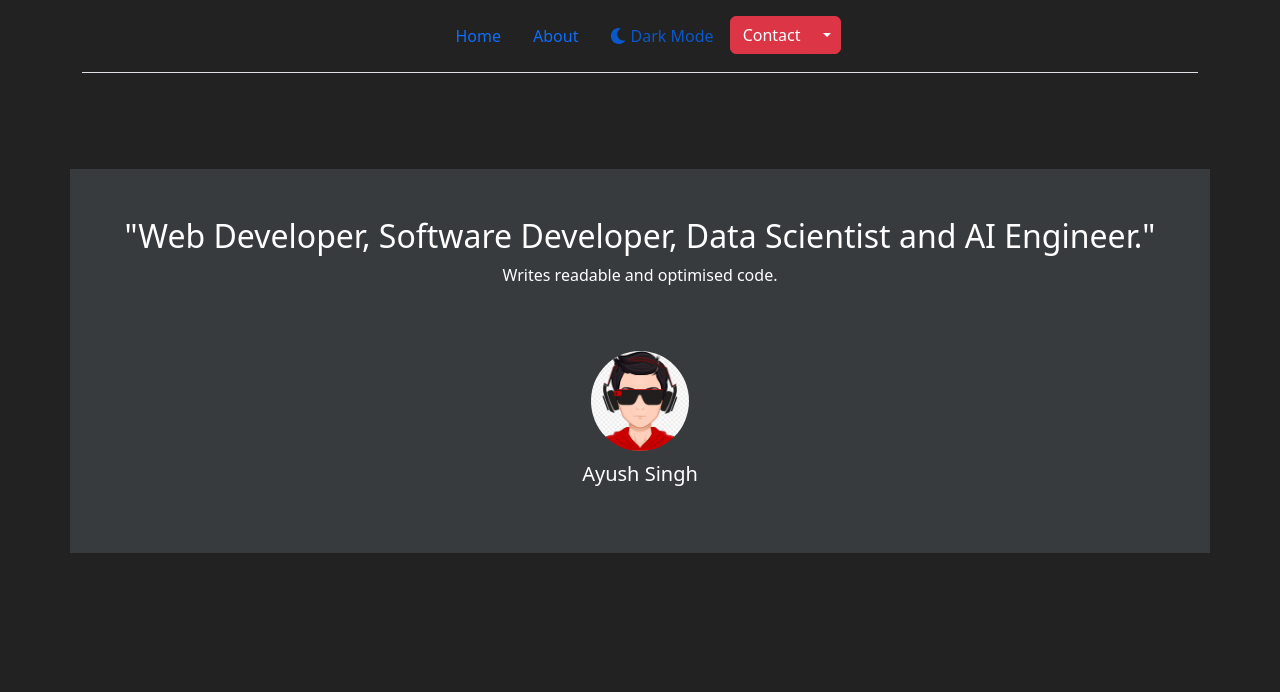
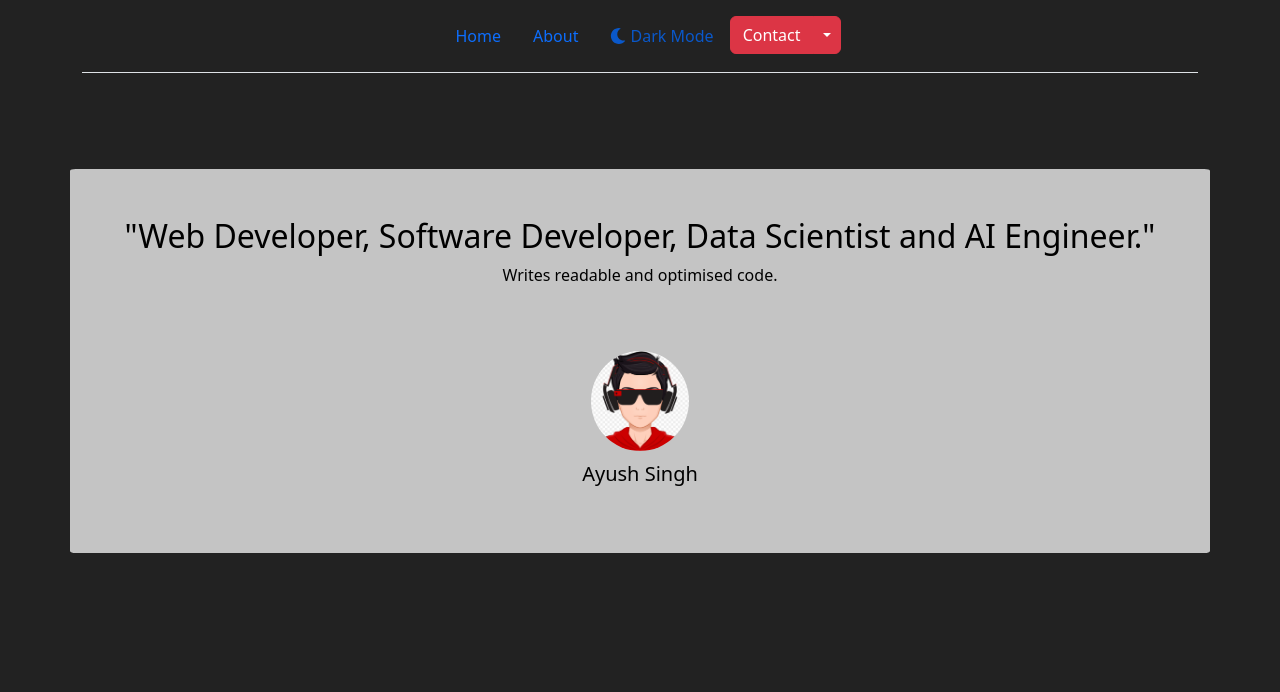
Before and after one commit to AyushSingh916/Portfolio, a website: page index.html in a window 1280 px wide. Both pictures are taken after a click on the item "Dark Mode". Shown: the top 692 px of the page. Drawn offline with nearby package versions, Linux system fonts and the light colour scheme.

Commit message:
Adding features in light mode

```diff
--- a/index.html
+++ b/index.html
@@ -44,7 +44,7 @@
       <div  class="my-5" id="content-container">
         <div class="p-5 text-center" id="outer-center">
           <div class="container py-5" id = "center">
-            <h2 class="text-body-emphasis" id = "DText">"Web Developer, Software Developer, Data Scientist and AI Engineer."</h2>
+            <h2 class="text-body-emphasis" >"Web Developer, Software Developer, Data Scientist and AI Engineer."</h2>
             <p>Writes readable and optimised code.</p>
             <img class = "profile-img mt-5" src="./images/profile_pic.png" alt="animated-pic">
             <p class="col-lg-8 mx-auto lead mt-2">
--- a/style.css
+++ b/style.css
@@ -10,7 +10,8 @@
 
 .dark-mode #center {
   background-color: #373b3e;
-  color: #fff;
+  color:black;
+  border-radius: 0.5%;
 }
 
 .dark-mode #DText {
@@ -24,6 +25,10 @@
 
 .dark-mode #outer-center {
   background-color: #222 !important;
+}
+
+#center {
+  background-color: #c4c4c4 !important;
 }
 
 .icon-square {
```
